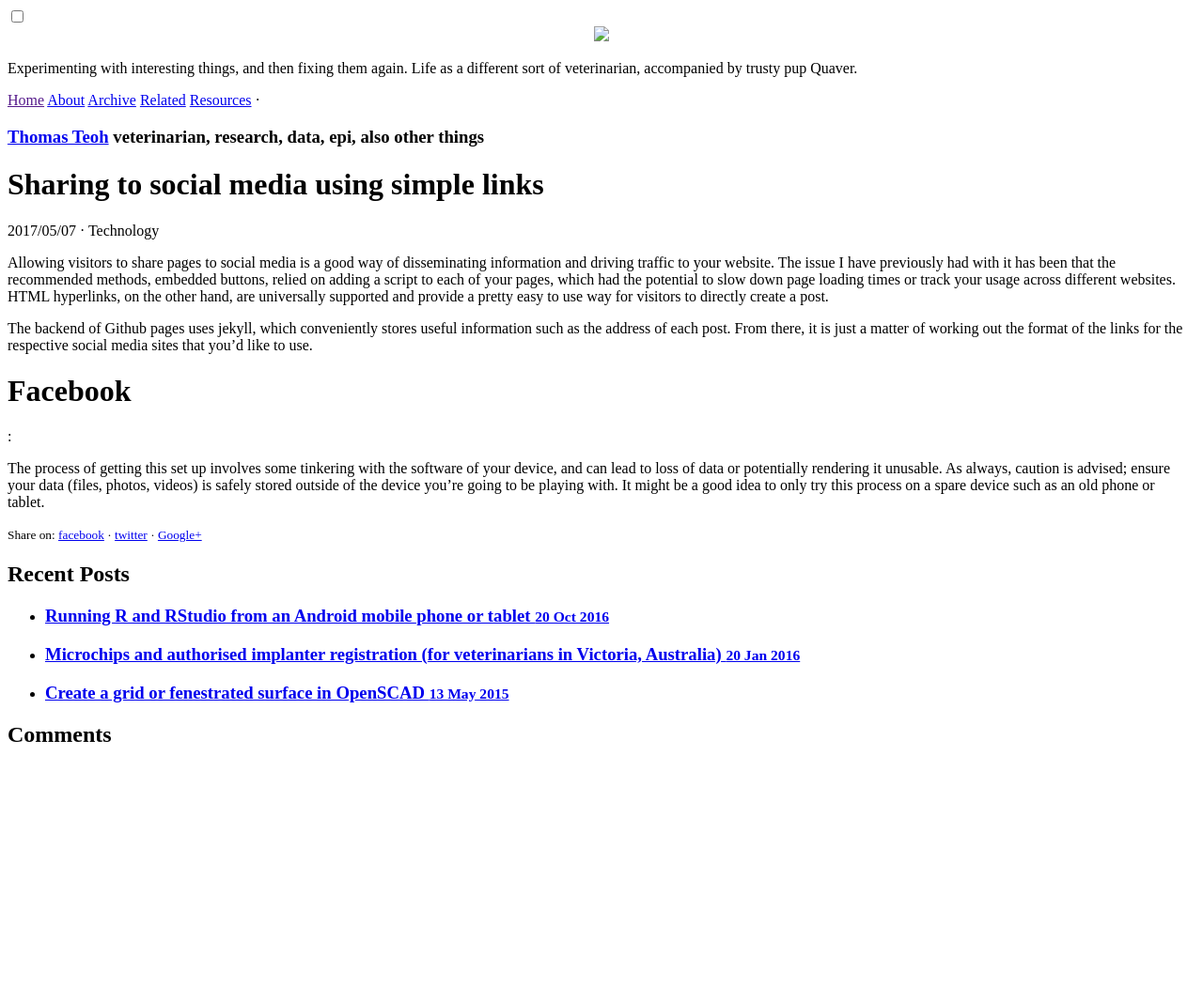
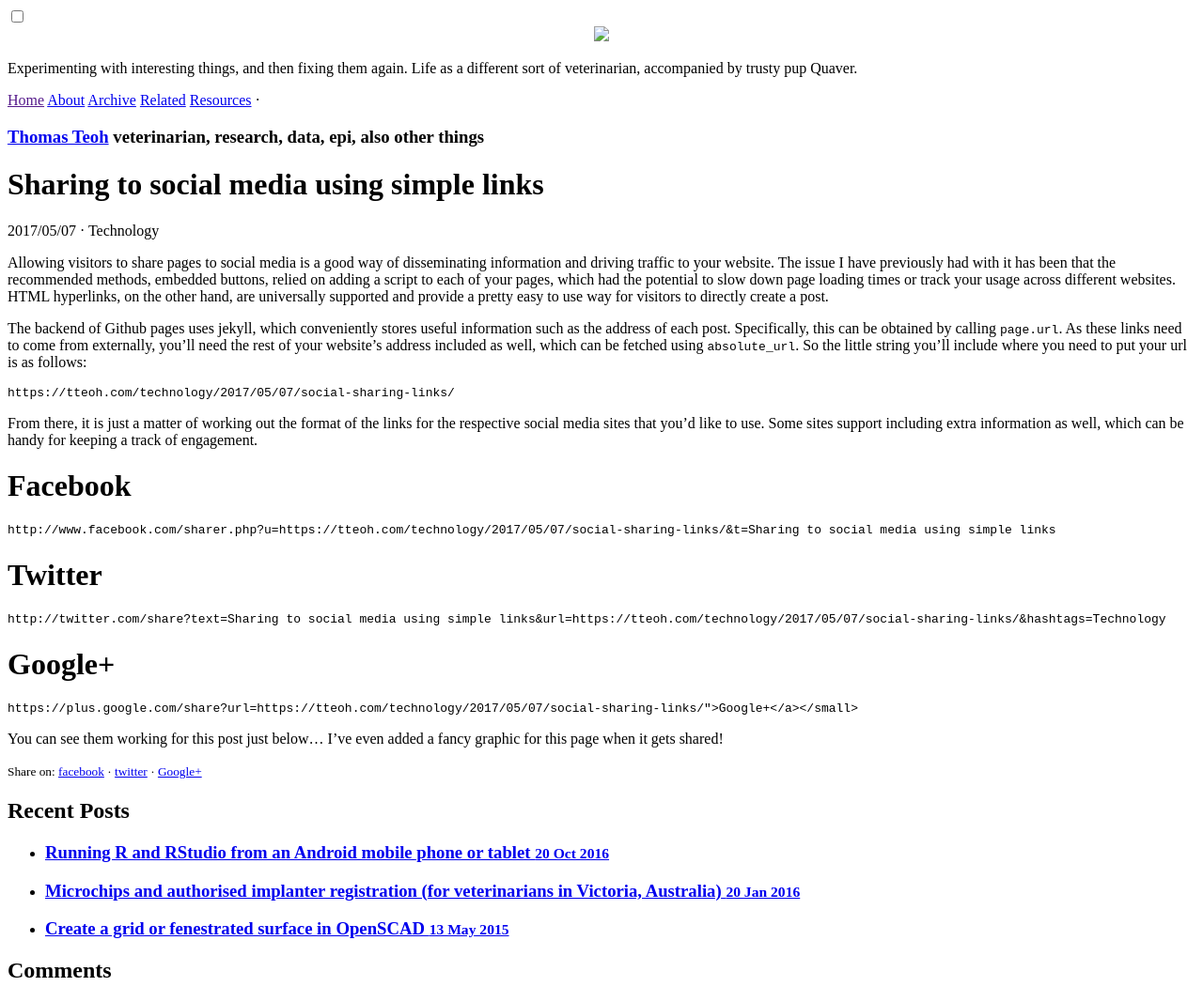
Before and after one commit to thomasteoh/thomasteoh.github.io, a Jekyll site: the page built from _posts/2017-05-07-social-sharing-links.md, in a window 1280 px wide. Shown: the whole page at 94% size. Built offline with Jekyll 4.4.1, drawn with Linux system fonts in a browser that asks for light colours; comment, search, counter and statistics services are not loaded; before the commit the page ends 900 px from its top, so only the background shows below that.

Commit message:
Added post about social sharing links

````diff
--- a/_layouts/post.html
+++ b/_layouts/post.html
@@ -10,7 +10,7 @@ layout: default
 
   <span itemprop="text">{{ content }}</span>
 
-  <span><small>Share on: <a href="http://www.facebook.com/sharer.php?u={{ page.url | absolute_url }}&t={{ page.title }}">facebook</a> &middot; <a href="http://twitter.com/share?text={{ page.title }} @tteoh&url={{ site.url }}{{ page.url }}&hashtags=">twitter</a> &middot; <a href="https://plus.google.com/share?url={{ site.url }}{{ page.url }}">Google+</a></small></span>
+  <span><small>Share on: <a href="http://www.facebook.com/sharer.php?u={{ page.url | absolute_url }}&t={{ page.title }}">facebook</a> &middot; <a href="http://twitter.com/share?text={{ page.title }} @tteoh&url={{ page.url | absolute_url }}&hashtags=">twitter</a> &middot; <a href="https://plus.google.com/share?url={{ page.url | absolute_url }}">Google+</a></small></span>
 </div>
 
 <div class="related">
--- a/_posts/2017-05-07-social-sharing-links.md
+++ b/_posts/2017-05-07-social-sharing-links.md
@@ -11,10 +11,30 @@ Allowing visitors to share pages to social media is a good way of disseminating
 
 <!--break-->
 
-The backend of Github pages uses jekyll, which conveniently stores useful information such as the address of each post. From there, it is just a matter of working out the format of the links for the respective social media sites that you'd like to use.
+The backend of Github pages uses jekyll, which conveniently stores useful information such as the address of each post. Specifically, this can be obtained by calling `page.url`. As these links need to come from externally, you'll need the rest of your website's address included as well, which can be fetched using `absolute_url`. So the little string you'll include where you need to put your url is as follows:
+
+```
+{{ page.url | absolute_url }}
+```
+
+From there, it is just a matter of working out the format of the links for the respective social media sites that you'd like to use. Some sites support including extra information as well, which can be handy for keeping a track of engagement.
 
 # Facebook
 
-:
+```
+http://www.facebook.com/sharer.php?u={{ page.url | absolute_url }}&t={{ page.title }}
+```
 
-The process of getting this set up involves some tinkering with the software of your device, and can lead to loss of data or potentially rendering it unusable. As always, caution is advised; ensure your data (files, photos, videos) is safely stored outside of the device you're going to be playing with. It might be a good idea to only try this process on a spare device such as an old phone or tablet.
+# Twitter
+
+```
+http://twitter.com/share?text={{ page.title }}&url={{ page.url | absolute_url }}&hashtags={{ page.category }}
+```
+
+# Google+
+
+```
+https://plus.google.com/share?url={{ page.url | absolute_url }}">Google+</a></small>
+```
+
+You can see them working for this post just below... I've even added a fancy graphic for this page when it gets shared!
````
